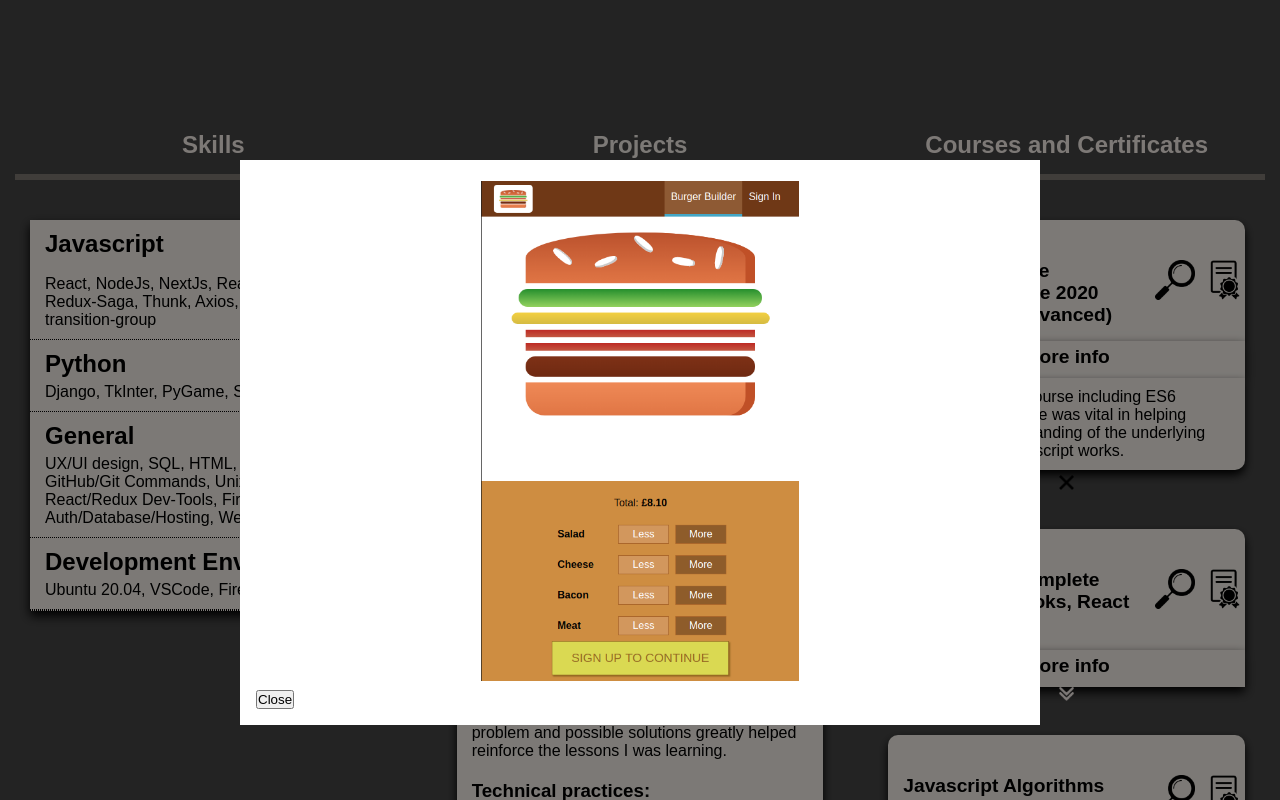
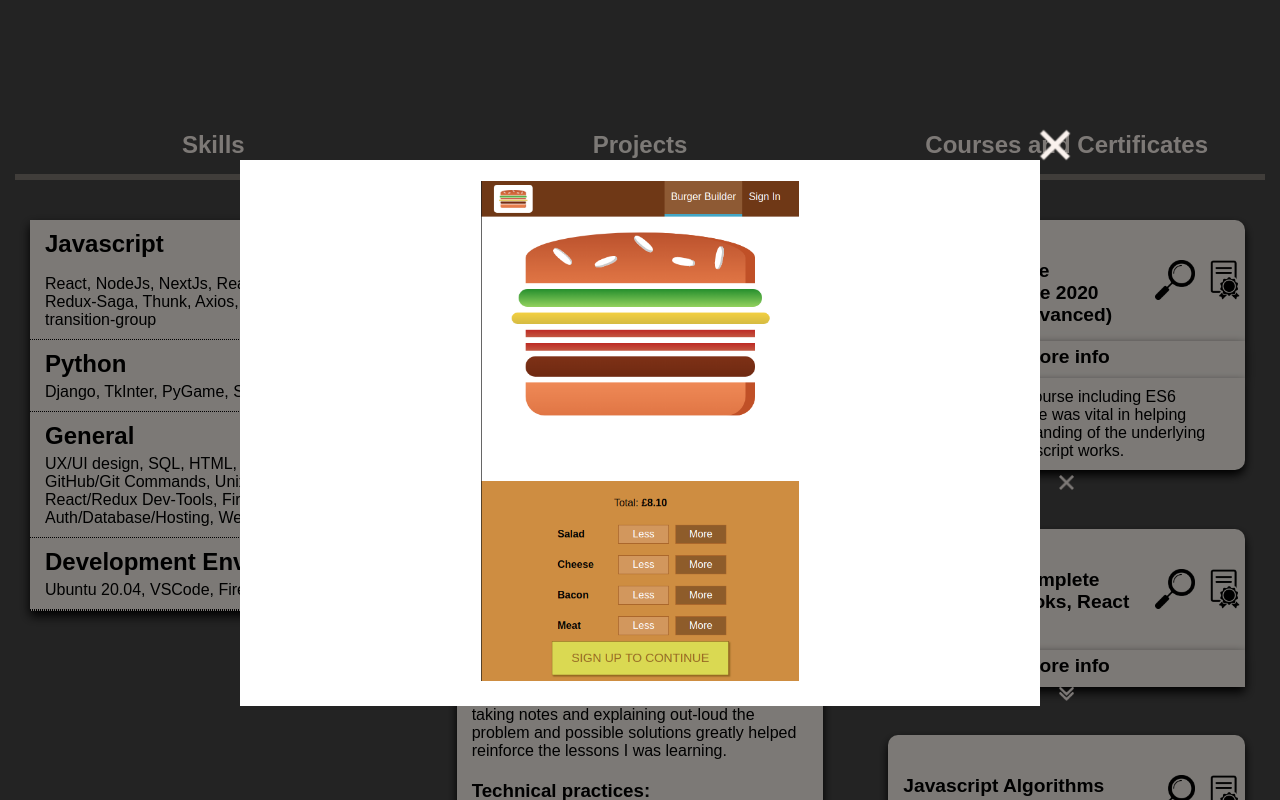
Before and after one commit to Kwarn/portfolio, a React (Create React App) app: page / in a window 1280 px wide. Both pictures are taken after a click on the element 779 px from the left and 1284 px from the top of the page. Shown: the part 884-1684 px from the top of the page. Built offline with nearby package versions, Linux system fonts and the light colour scheme; grey boxes are pictures that could not be loaded.

Commit message:
modal close icon added

```diff
--- a/src/components/Modal/Modal.js
+++ b/src/components/Modal/Modal.js
@@ -1,6 +1,7 @@
 import React from 'react'
 import classes from './Modal.module.css'
 import Backdrop from '../Backdrop/Backdrop'
+import imageAssets from '../../assets/assets'
 
 const modal = ({ show, hide, children }) => {
   return (
@@ -13,8 +14,8 @@ const modal = ({ show, hide, children }) => {
           opacity: show ? '1' : '0',
         }}
       >
+        <img onClick={hide} className={classes.CloseIcon} src={imageAssets.closeDraw} alt="close modal"></img>
         <div className={classes.Content}>{children}</div>
-        <button onClick={hide}>Close</button>
       </div>
     </>
   )
--- a/src/components/Modal/Modal.module.css
+++ b/src/components/Modal/Modal.module.css
@@ -9,7 +9,15 @@
   max-height: 800px;
   padding: 16px;
   box-sizing: border-box;
-  transition: all 0.3s ease-out;
+  transition: all 0.3s ease-in;
+}
+
+.CloseIcon {
+  position: absolute;
+  top: -35px;
+  right: -35px;
+  height: 30px;
+  width: auto;
 }
 
 .Content {
```
Also changed, not shown: src/assets/closeDraw.png.
